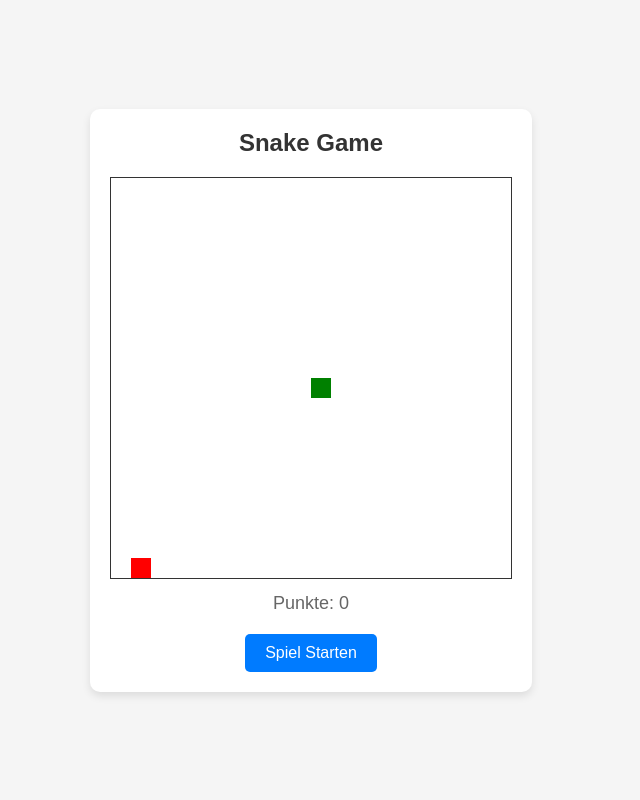
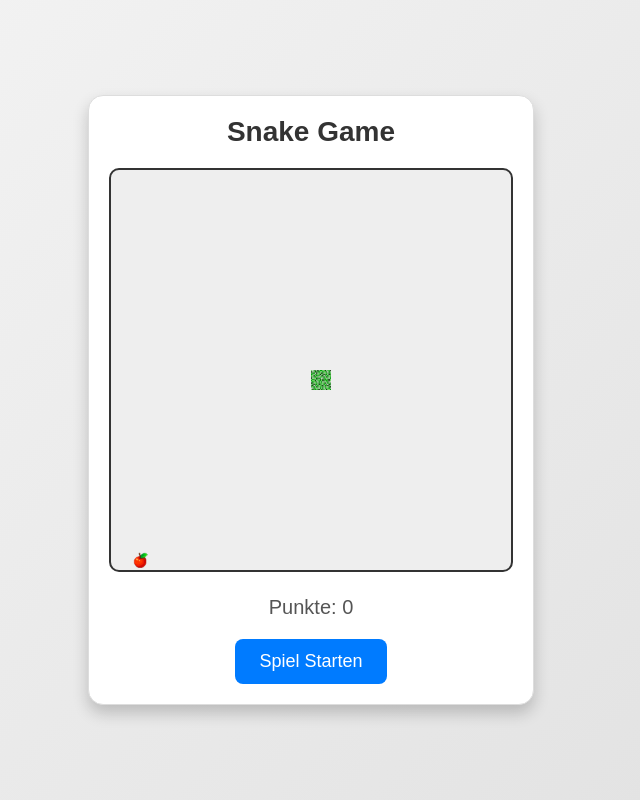
Before and after one commit to MauroMau/Snake, a plain HTML site: page index.html in a window 1280 px wide. Both pictures are taken after a click on the button "Spiel Starten". Shown: the whole page, without its empty margins (329-969 px from the left). Drawn offline with Linux system fonts and the light colour scheme.

Commit message:
added pictures

```diff
--- a/script.js
+++ b/script.js
@@ -2,6 +2,9 @@ const canvas = document.getElementById('gameCanvas');
 const ctx = canvas.getContext('2d');
 const startButton = document.getElementById('startButton');
 const scoreDisplay = document.getElementById('score');
+
+const gridSize = 20;
+const canvasSize = 400;
 
 let snake = [{ x: 200, y: 200 }];
 let snakeDirection = 'RIGHT';
@@ -9,11 +12,16 @@ let food = { x: 100, y: 100 };
 let score = 0;
 let gameInterval;
 
+const snakeImage = new Image();
+snakeImage.src = 'images/snake.png'; // Pfad zu deinem Schlangenbild
+
+const foodImage = new Image();
+foodImage.src = 'images/food.png'; // Pfad zu deinem Futterbild
+
 function drawSnake() {
     ctx.clearRect(0, 0, canvas.width, canvas.height);
-    ctx.fillStyle = 'green';
     snake.forEach(segment => {
-        ctx.fillRect(segment.x, segment.y, 20, 20);
+        ctx.drawImage(snakeImage, segment.x, segment.y, gridSize, gridSize);
     });
     drawFood();
 }
@@ -22,18 +30,10 @@ function moveSnake() {
     const head = { ...snake[0] };
 
     switch (snakeDirection) {
-        case 'UP':
-            head.y -= 20;
-            break;
-        case 'DOWN':
-            head.y += 20;
-            break;
-        case 'LEFT':
-            head.x -= 20;
-            break;
-        case 'RIGHT':
-            head.x += 20;
-            break;
+        case 'UP': head.y -= gridSize; break;
+        case 'DOWN': head.y += gridSize; break;
+        case 'LEFT': head.x -= gridSize; break;
+        case 'RIGHT': head.x += gridSize; break;
     }
 
     snake.unshift(head);
@@ -48,7 +48,7 @@ function moveSnake() {
 
     if (isCollision(head)) {
         clearInterval(gameInterval);
-        alert('Game Over! Punkte: ' + score);
+        alert(`Game Over! Punkte: ${score}`);
         resetGame();
     }
 }
@@ -62,18 +62,17 @@ function changeDirection(event) {
 }
 
 function isCollision(head) {
-    return head.x < 0 || head.x >= canvas.width || head.y < 0 || head.y >= canvas.height ||
+    return head.x < 0 || head.x >= canvasSize || head.y < 0 || head.y >= canvasSize ||
         snake.slice(1).some(segment => segment.x === head.x && segment.y === head.y);
 }
 
 function drawFood() {
-    ctx.fillStyle = 'red';
-    ctx.fillRect(food.x, food.y, 20, 20);
+    ctx.drawImage(foodImage, food.x, food.y, gridSize, gridSize);
 }
 
 function generateFood() {
-    food.x = Math.floor(Math.random() * (canvas.width / 20)) * 20;
-    food.y = Math.floor(Math.random() * (canvas.height / 20)) * 20;
+    food.x = Math.floor(Math.random() * (canvasSize / gridSize)) * gridSize;
+    food.y = Math.floor(Math.random() * (canvasSize / gridSize)) * gridSize;
 }
 
 function startGame() {
--- a/styles.css
+++ b/styles.css
@@ -6,49 +6,57 @@
 }
 
 body {
-    background-color: #f5f5f5;
+    background: linear-gradient(135deg, #f5f5f5, #e0e0e0);
     display: flex;
     justify-content: center;
     align-items: center;
     height: 100vh;
+    overflow: hidden;
 }
 
 .container {
     text-align: center;
-    background-color: white;
+    background-color: #fff;
     padding: 20px;
-    border-radius: 10px;
-    box-shadow: 0 4px 8px rgba(0, 0, 0, 0.1);
+    border-radius: 15px;
+    box-shadow: 0 8px 16px rgba(0, 0, 0, 0.2);
+    border: 1px solid #ddd;
 }
 
 h1 {
     margin-bottom: 20px;
-    font-size: 24px;
+    font-size: 28px;
     color: #333;
 }
 
 canvas {
-    border: 1px solid #333;
-    margin-bottom: 10px;
+    border: 2px solid #333;
+    background-color: #eee;
+    border-radius: 10px;
+    margin-bottom: 20px;
 }
 
 p {
-    font-size: 18px;
-    color: #666;
+    font-size: 20px;
+    color: #555;
     margin-bottom: 20px;
 }
 
 button {
-    padding: 10px 20px;
-    font-size: 16px;
+    padding: 12px 24px;
+    font-size: 18px;
     color: #fff;
     background-color: #007bff;
     border: none;
-    border-radius: 5px;
+    border-radius: 8px;
     cursor: pointer;
-    transition: background-color 0.3s ease;
+    transition: background-color 0.3s ease, transform 0.2s ease;
 }
 
 button:hover {
     background-color: #0056b3;
 }
+
+button:active {
+    transform: scale(0.98);
+}
```
Also changed, not shown: index.html (+0 -1 lines), images/food.png (added), images/snake.png (added).
